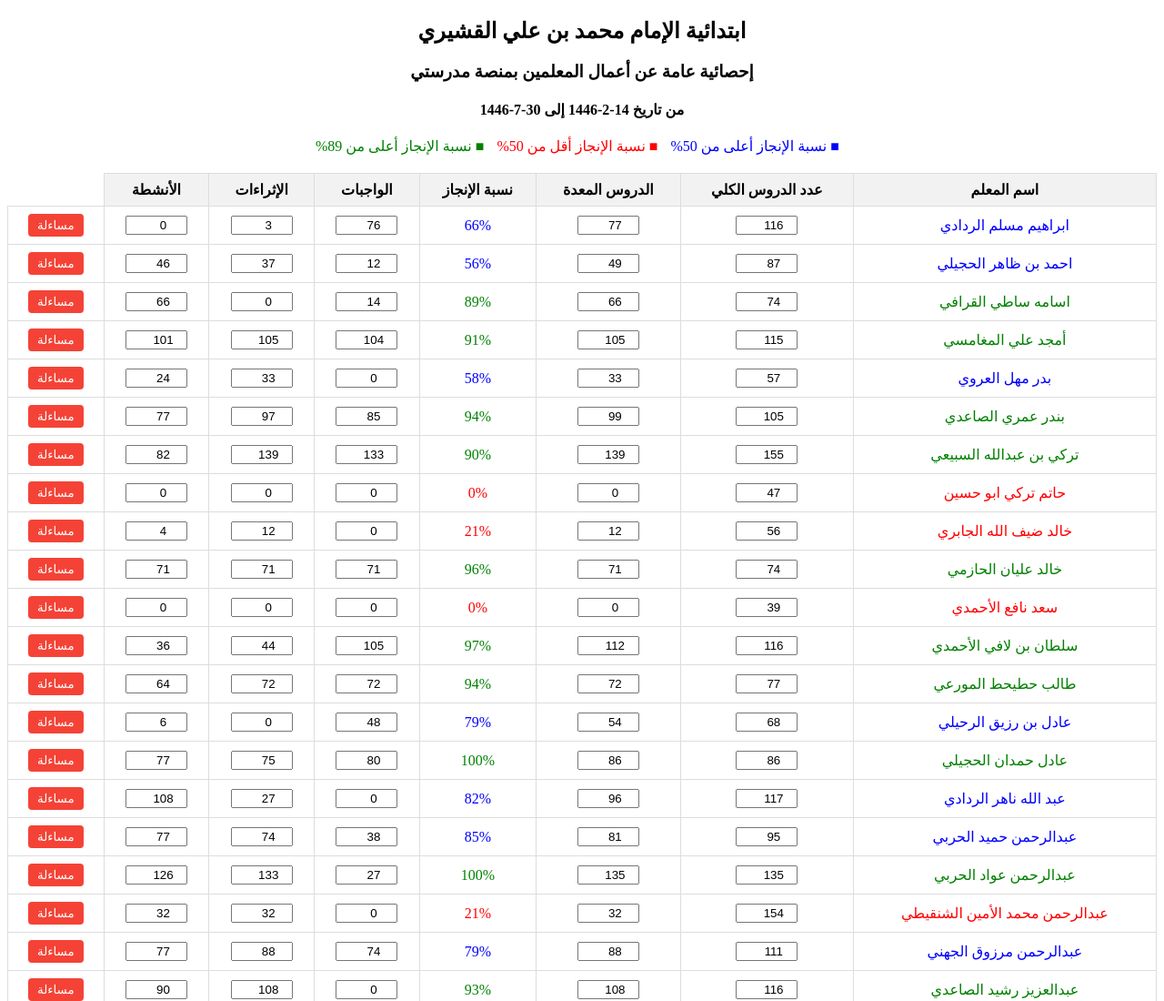
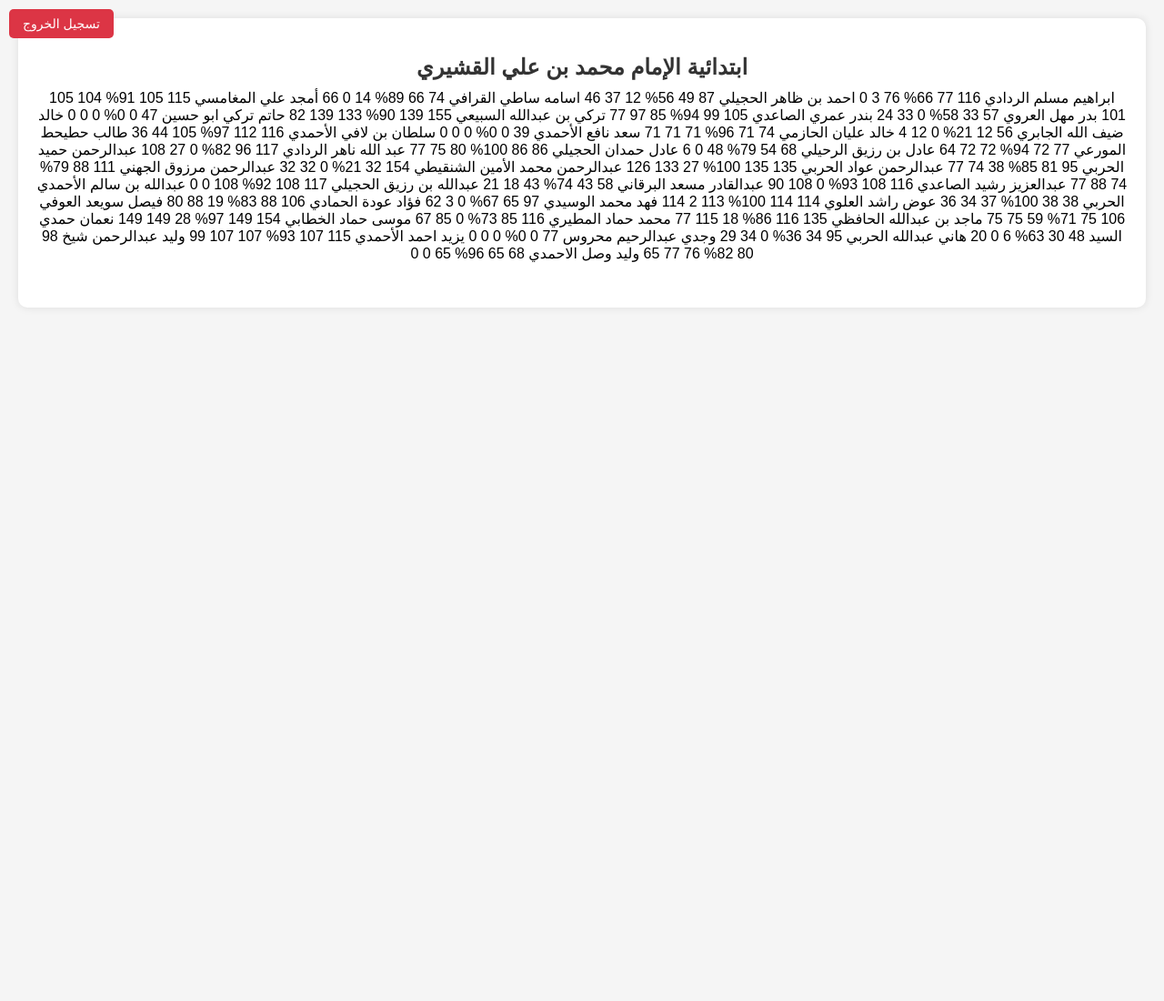
Before and after one commit to safanah13/teachers-system, a plain HTML site: page index.html in a window 1280 px wide. Shown: the top 1100 px of the page at 91% size. After the commit the page ends 800 px from the top, so only its background shows below. Drawn offline with Linux system fonts and the light colour scheme; sample sign-in values are in the browser's storage.

Commit message:
إضافة نظام تسجيل الدخول وحماية الصفحات

```diff
--- a/index.html
+++ b/index.html
@@ -2,32 +2,92 @@
 <html lang="ar" dir="rtl">
 <head>
     <meta charset="UTF-8">
+    <!-- التحقق من تسجيل الدخول -->
+    <script>
+        if (localStorage.getItem('isLoggedIn') !== 'true') {
+            window.location.href = 'login.html';
+        }
+    </script>
 
+    <!-- أضف هذا الأسلوب للزر تسجيل الخروج -->
+    <style>
+        .logout-button {
+            position: fixed;
+            top: 10px;
+            left: 10px;
+            padding: 8px 15px;
+            background-color: #dc3545;
+            color: white;
+            border: none;
+            border-radius: 5px;
+            cursor: pointer;
+            font-size: 14px;
+        }
+        .logout-button:hover {
+            background-color: #c82333;
+        }
 
-<div style="text-align: center; direction: rtl; margin-bottom: 20px;">
-    <h2>ابتدائية الإمام محمد بن علي القشيري</h2>
-    <h3>إحصائية عامة عن أعمال المعلمين بمنصة مدرستي</h3>
-    <h4>من تاريخ 14-2-1446 إلى 30-7-1446</h4>
-    <div style="margin: 10px;">
-      <span style="color: blue; margin-right: 10px;">■ نسبة الإنجاز أعلى من 50%</span>
-      <span style="color: red; margin-right: 10px;">■ نسبة الإنجاز أقل من 50%</span>
-      <span style="color: green; margin-right: 10px;">■ نسبة الإنجاز أعلى من 89%</span>
-    </div>
-  </div>
+        body {
+            font-family: Arial, sans-serif;
+            margin: 20px;
+            background-color: #f5f5f5;
+        }
 
-  <table style="width:100%; border-collapse: collapse; text-align: center; direction: rtl;">
-    <thead>
-      <tr style="background-color: #f2f2f2;">
-        <th style="border: 1px solid #ddd; padding: 8px;">اسم المعلم</th>
-        <th style="border: 1px solid #ddd; padding: 8px;">عدد الدروس الكلي</th>
-        <th style="border: 1px solid #ddd; padding: 8px;">الدروس المعدة</th>
-        <th style="border: 1px solid #ddd; padding: 8px;">نسبة الإنجاز</th>
-        <th style="border: 1px solid #ddd; padding: 8px;">الواجبات</th>
-        <th style="border: 1px solid #ddd; padding: 8px;">الإثراءات</th>
-        <th style="border: 1px solid #ddd; padding: 8px;">الأنشطة</th>
-      </tr>
-    </thead>
-    <tbody>
+        .container {
+            max-width: 1200px;
+            margin: 0 auto;
+            padding: 20px;
+            background-color: white;
+            border-radius: 10px;
+            box-shadow: 0 0 10px rgba(0,0,0,0.1);
+        }
+
+        table {
+            width: 100%;
+            border-collapse: collapse;
+            margin-top: 20px;
+        }
+
+        th, td {
+            border: 1px solid #ddd;
+            padding: 12px;
+            text-align: center;
+        }
+
+        th {
+            background-color: #008CBA;
+            color: white;
+        }
+
+        tr:nth-child(even) {
+            background-color: #f2f2f2;
+        }
+
+        .header {
+            text-align: center;
+            margin-bottom: 30px;
+        }
+
+        .header h2 {
+            color: #333;
+            margin-bottom: 10px;
+        }
+
+        .date {
+            color: #666;
+            margin-bottom: 20px;
+        }
+    </style>
+</head>
+<body>
+    <!-- زر تسجيل الخروج -->
+    <button class="logout-button" onclick="logout()">تسجيل الخروج</button>
+
+    <div class="container">
+        <div class="header">
+            <h2>ابتدائية الإمام محمد بن علي القشيري</h2>
+        <!-- ... باقي المحتوى ... -->
+
 <script>
 if (localStorage.getItem('loggedIn') !== 'true') {
     window.location.href = 'login.html';
```
